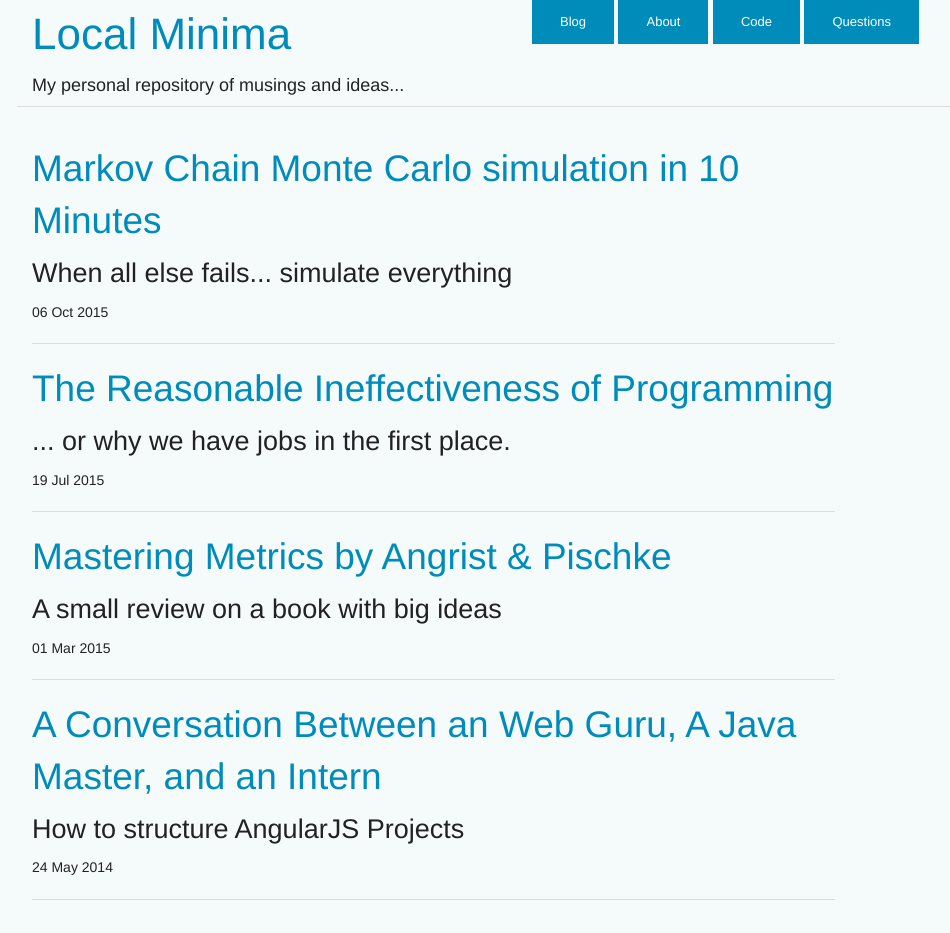
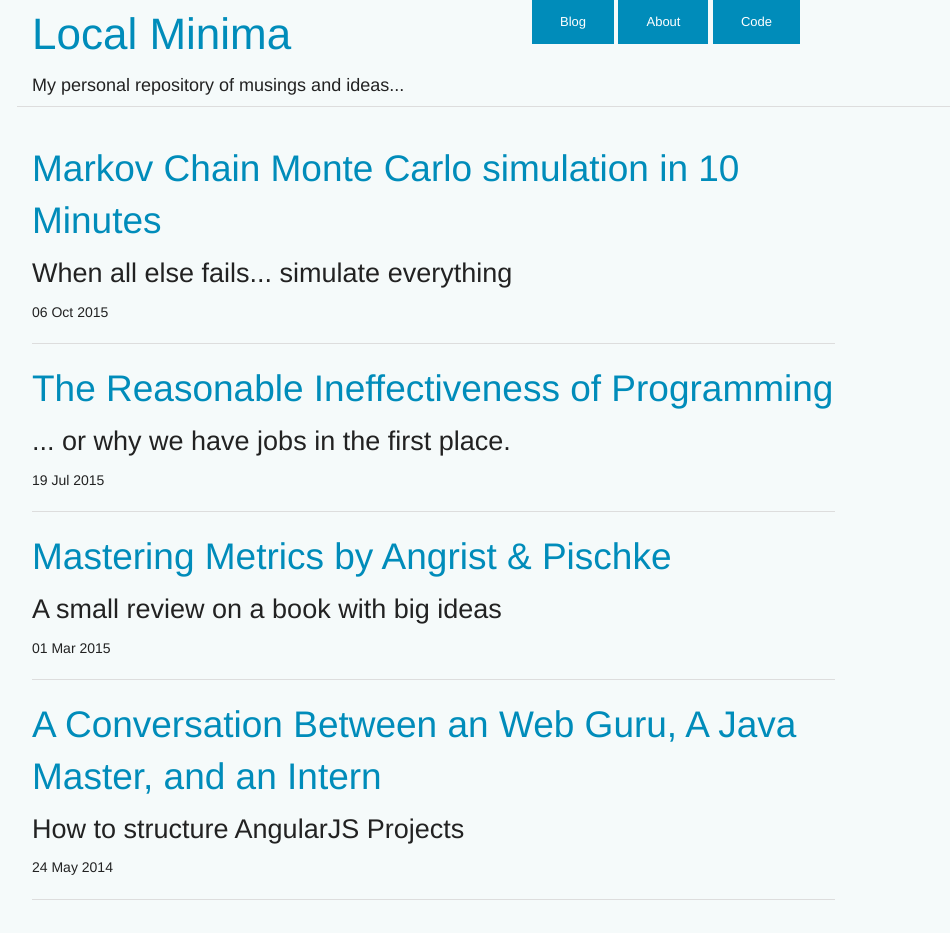
Before and after one commit to jfarid27/jfarid27.github.io, a Jekyll site: the page built from index.html, in a window 1280 px wide. Shown: the whole page, without its empty margins (123-1073 px from the left). Built offline with Jekyll 4.4.1, drawn with Linux system fonts in a browser that asks for light colours.

Commit message:
Update _config.yml

```diff
--- a/_config.yml
+++ b/_config.yml
@@ -10,5 +10,3 @@ navigation:
   url: /about/index.html
 - text: Code
   url: https://github.com/jfarid27
-- text: Questions
-  url: /questions/index.html
```
